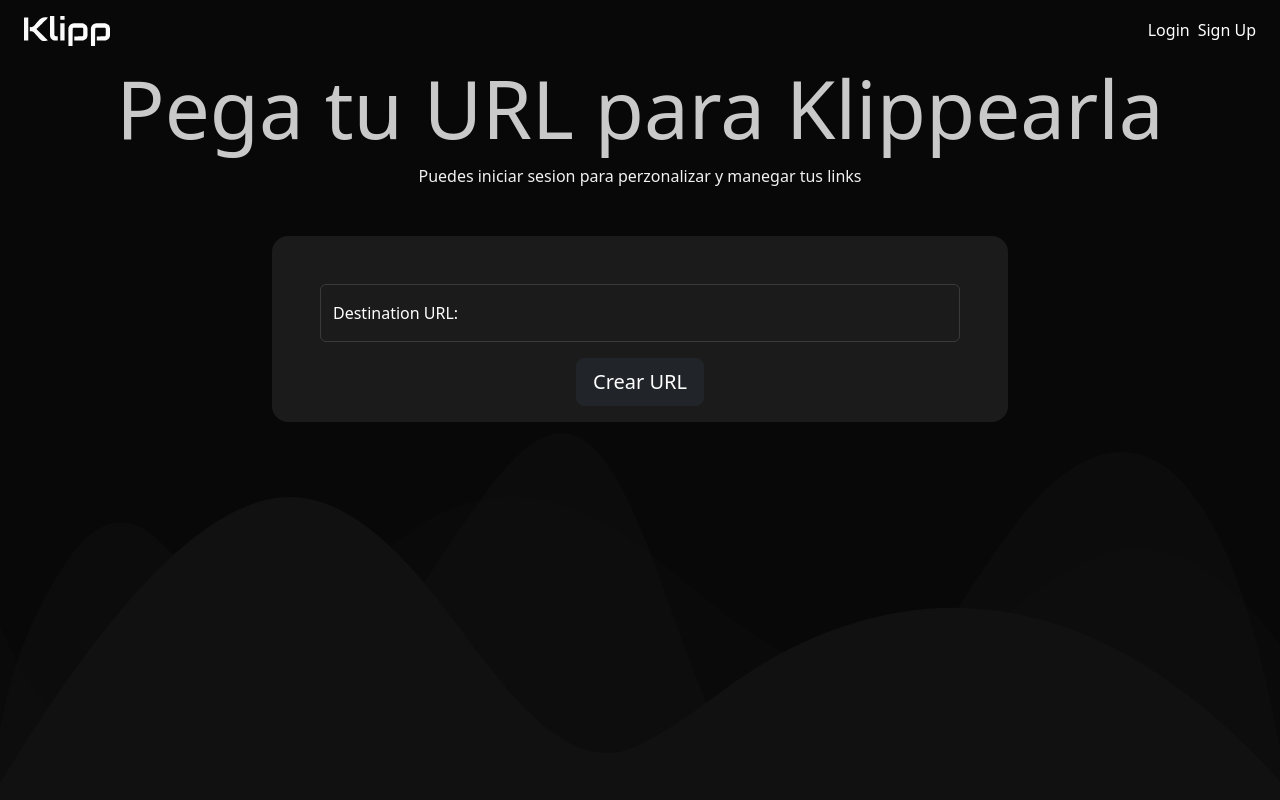
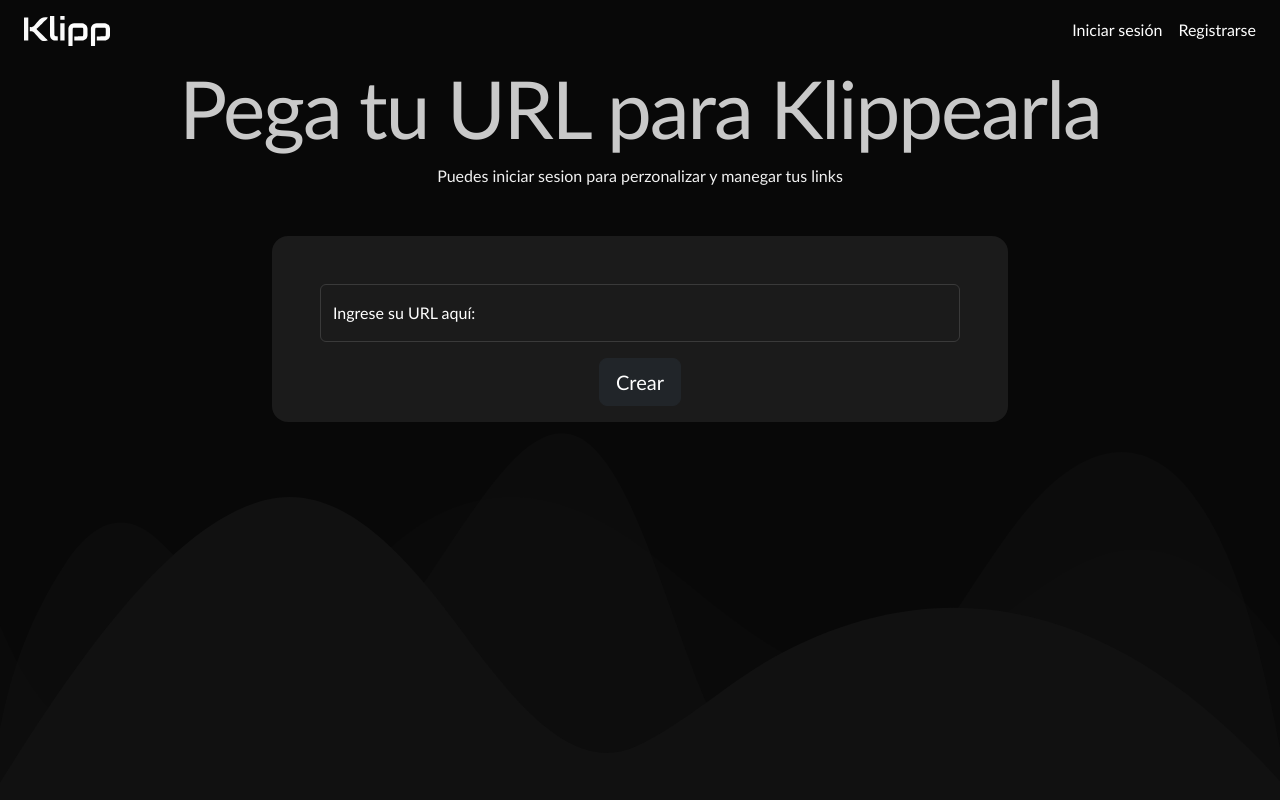
Before and after one commit to IntiVazquez/Knip, a Django app: page / in a window 1280 px wide. Run offline with Django 5.2, Linux system fonts and the light colour scheme; some libraries are stand-ins or nearby versions.

Commit message:
Fuente cambiada y multiples elementos traducidos

```diff
--- a/config/dashboard/templates/dashboard/editURL.html
+++ b/config/dashboard/templates/dashboard/editURL.html
@@ -6,17 +6,17 @@
     <form hx-post="{{ request.path }}" class="modal-content custom-home">
         {% csrf_token %}
         <div class="modal-header mb-4">
-            <h1>Edit URL</h1>
+            <h1>Editar URL</h1>
         </div>
         <div class="modal-body ">
 
             <div class="mb-3">
-                <label for="{{ form.raw_url.id_for_label }}" class="form-label">Raw URL:</label>
+                <label for="{{ form.raw_url.id_for_label }}" class="form-label">Dirección final</label>
                 {% render_field form.raw_url class="form-control" placeholder="Ingrese una url" %}
                 <div class="invalid-feedback">{{ form.raw_url.errors|first }}</div>
             </div>
             <div class="mb-3">
-                <label for="{{ form.short_url.id_for_label }}" class="form-label">Short URL:</label>
+                <label for="{{ form.short_url.id_for_label }}" class="form-label">URL Recortado</label>
                 {% render_field form.short_url class="form-control" placeholder=form.short_url.value %}
                 <div class="invalid-feedback">{{ form.short_url.errors|first }}</div>
             </div>
--- a/config/settings.py
+++ b/config/settings.py
@@ -159,9 +159,9 @@
 # Internationalization
 # https://docs.djangoproject.com/en/5.0/topics/i18n/
 
-LANGUAGE_CODE = 'es'
+LANGUAGE_CODE = 'es-es'
 
-TIME_ZONE = 'UTC'
+TIME_ZONE = 'America/Montevideo'
 
 USE_I18N = True
 
--- a/config/shorter/forms.py
+++ b/config/shorter/forms.py
@@ -21,8 +21,8 @@
     def __init__(self, *args, **kwargs):
         super(URLForm, self).__init__(*args, **kwargs)
 
-        self.fields['raw_url'].label = 'Destination URL'
-        self.fields['short_url'].label = 'Short URL'
+        self.fields['raw_url'].label = 'Ingrese su URL aquí'
+        self.fields['short_url'].label = 'Link recortado'
 
         self.fields['raw_url'].required = True
         self.fields['short_url'].required = False
--- a/config/shorter/models.py
+++ b/config/shorter/models.py
@@ -3,6 +3,7 @@
 from django.contrib.auth.models import User
 from django.utils import timezone
 import random, string
+
 
 class URL(models.Model):
     # Validación que permite solo letras y números
@@ -37,10 +38,11 @@
         return f"{page_url}/{self.short_url}"
 
     def get_creation_date(self):
-        return self.creation_date.strftime('%B %d, %Y')
+        return self.creation_date.strftime('%d de %B de %Y').capitalize()
 
     def get_last_click_date(self):
         if self.clicks == 0:
-            return "Never Clicked"
+            return "Nunca clickeado"
         else:
-            return f"Last clicked: {self.last_click_date.strftime('%B %d, %Y')}"
+            fecha = self.last_click_date.strftime('%d de %B de %Y').capitalize()
+            return f"Ultimo click: {fecha}"
--- a/config/shorter/templates/shorter/home.html
+++ b/config/shorter/templates/shorter/home.html
@@ -32,7 +32,7 @@
                             {% endif %}
 
                             <div class="d-flex justify-content-center">
-                                <button type="submit" class="btn btn-dark btn-lg custom-btn">Crear URL</button>
+                                <button type="submit" class="btn btn-dark btn-lg custom-btn">Crear</button>
                             </div>
                         </form>
                     </div>
--- a/config/shorter/views.py
+++ b/config/shorter/views.py
@@ -43,7 +43,6 @@
 
 
 def redirectURL(request, short_url):
-    # Al parecer lo de que shorturl sea favicon.ico es porque no existe un iconito aun si agrego uno podria quitar lo de favicon.ico
     try:
         url_data = URL.objects.get(short_url = short_url)
         url_data.used()
@@ -51,7 +50,7 @@
 
     except URL.DoesNotExist:
 
-        if short_url == '' or short_url == 'favicon.ico':
+        if short_url == '':
             return redirect('shorter:home')
 
         messages.error(request, 'El URL ingresado no existe')
--- a/config/static/css/styles.css
+++ b/config/static/css/styles.css
@@ -1,3 +1,8 @@
+* {
+    font-family: ui-rounded, 'Hiragino Maru Gothic ProN', Quicksand, Comfortaa, Manjari, 'Arial Rounded MT', 'Arial Rounded MT Bold', Calibri, source-sans-pro, sans-serif;
+    font-weight: normal;
+}
+
 body {
     margin: 0;
     height: 100vh;
@@ -43,6 +48,7 @@
 h1 {
     text-align: center;
     color: #c9c9c9;
+    letter-spacing: -2px;
 }
 
 .nav {
--- a/config/templates/layout.html
+++ b/config/templates/layout.html
@@ -45,11 +45,11 @@
                             <li><a class="dropdown-item" href="{% url 'account_logout' %}">Logout</a></li>
                         </ul>
                     </div> -->
-                    <a href="{% url 'dashboard:dashboard' %}" class="nav-link me-2">Dashboard</a>
-                    <a href="{% url 'account_logout' %}" class="nav-link">Logout</a>
+                    <a href="{% url 'dashboard:dashboard' %}" class="nav-link me-3">Dashboard</a>
+                    <a href="{% url 'account_logout' %}" class="nav-link">Cerrar sesión</a>
                 {% else %}
-                    <a href="{% url 'account_login' %}" class="nav-link me-2">Login</a>
-                    <a href="{% url 'account_signup' %}" class="nav-link">Sign Up</a>
+                    <a href="{% url 'account_login' %}" class="nav-link me-3">Iniciar sesión</a>
+                    <a href="{% url 'account_signup' %}" class="nav-link">Registrarse</a>
                 {% endif %}
             </div>
         </nav>
```
